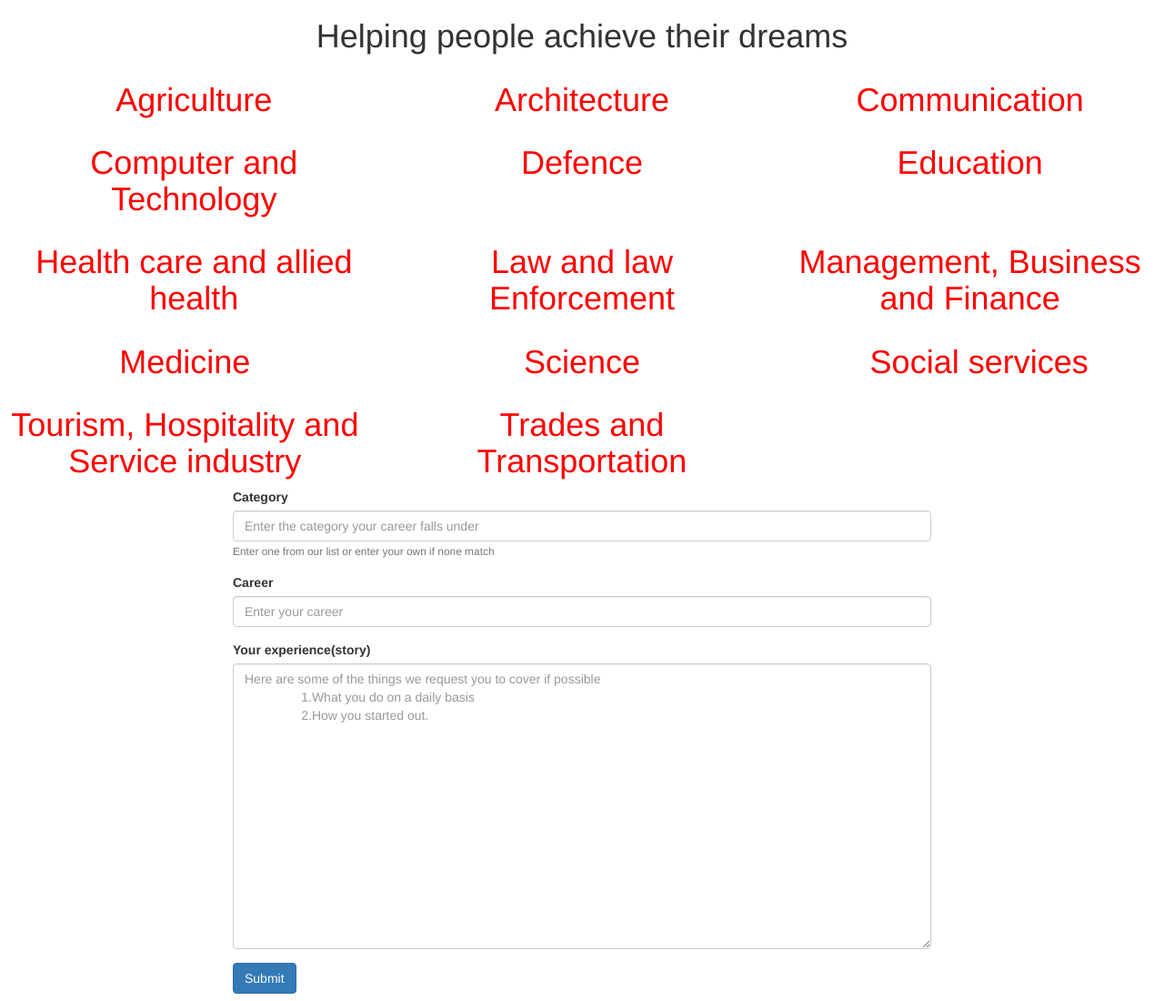
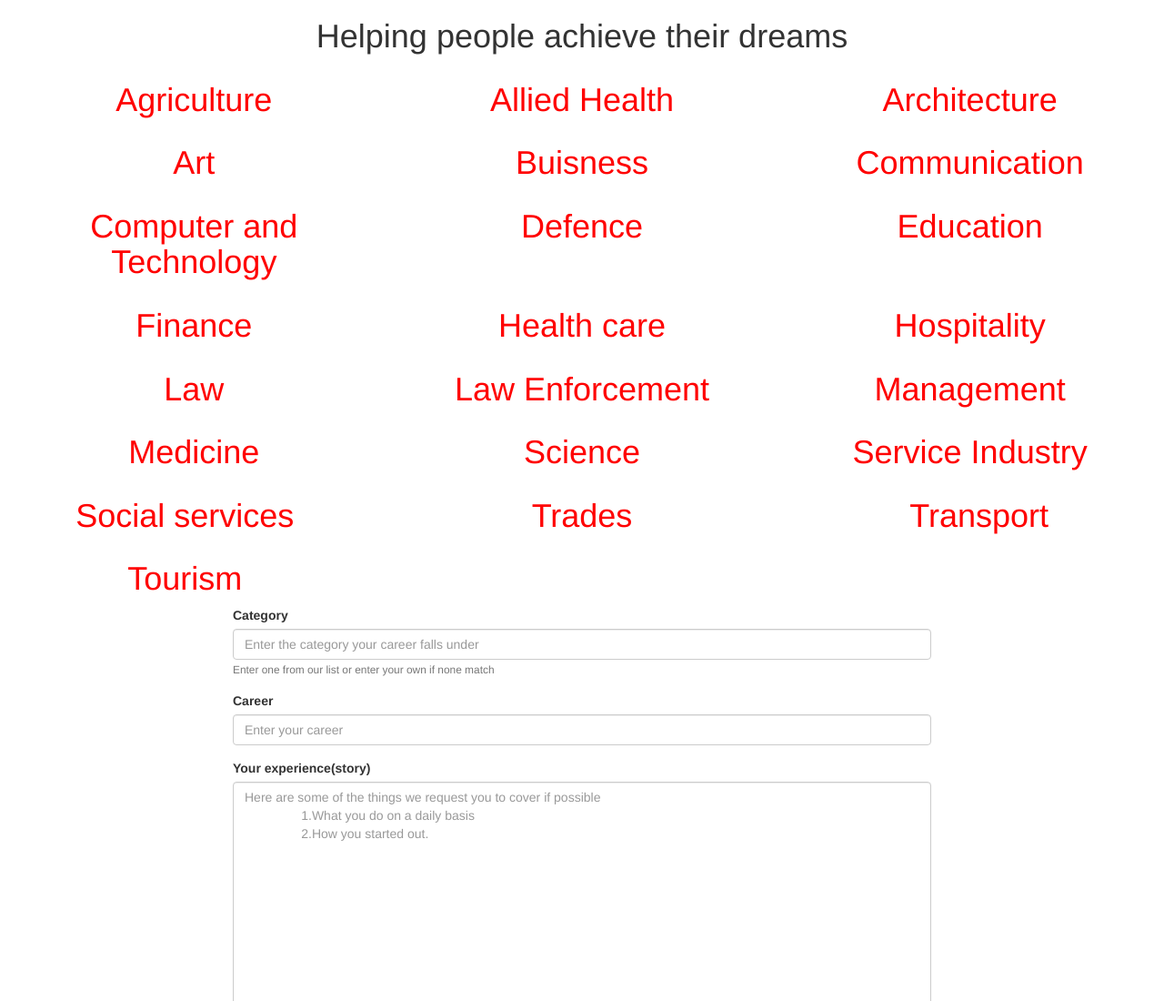
Before and after one commit to vinayaksodar/website, a plain HTML site: page index.html in a window 1280 px wide. Shown: the top 1100 px of the page at 91% size. Drawn offline with nearby package versions, Linux system fonts and the light colour scheme.

Commit message:
changing categories

```diff
--- a/index.html
+++ b/index.html
@@ -17,34 +17,56 @@
 		<h1 class="text-center"><a href="#" style="color:red">Agriculture</a></h1>
 	</div>
 	<div class="col-md-4">
+		<h1 class="text-center"><a href="#" style="color:red">Allied Health</a></h1>
+	</div>
+	<div class="col-md-4">
 		<h1 class="text-center"><a href="#" style="color:red">Architecture</a></h1>
+	</div>
+</div>
+<div class="row">
+	<div class="col-md-4">
+		<h1 class="text-center"><a href="#" style="color:red">Art</a></h1>
+	</div>
+	<div class="col-md-4">
+		<h1 class="text-center"><a href="#" style="color:red">Buisness</a></h1>
 	</div>
 	<div class="col-md-4">
 		<h1 class="text-center"><a href="#" style="color:red">Communication</a></h1>
 	</div>
-</div>
-<div class="row">
+</div><div class="row">
 	<div class="col-md-4">
 		<h1 class="text-center"><a href="#" style="color:red">Computer and Technology</a></h1>
 	</div>
 	<div class="col-md-4">
-		<h1 class="text-center"><a href="#" style="color:red">Defence</a></h1>
+		<h1 class="text-center"><a href="#" style="color:red">Defence </a></h1>
 	</div>
 	<div class="col-md-4">
 		<h1 class="text-center"><a href="#" style="color:red">Education</a></h1>
 	</div>
-</div><div class="row">
+</div>
+<div class="row">
 	<div class="col-md-4">
-		<h1 class="text-center"><a href="#" style="color:red">Health care and allied health</a></h1>
+		<h1 class="text-center"><a href="#" style="color:red">Finance </a></h1>
 	</div>
 	<div class="col-md-4">
-		<h1 class="text-center"><a href="#" style="color:red">Law and law Enforcement</a></h1>
+		<h1 class="text-center"><a href="#" style="color:red">Health care</a></h1>
 	</div>
 	<div class="col-md-4">
-		<h1 class="text-center"><a href="#" style="color:red">Management, Business and Finance</a></h1>
+		<h1 class="text-center"><a href="#" style="color:red">Hospitality</a></h1>
 	</div>
 </div>
-</div><div class="row">
+<div class="row">
+	<div class="col-md-4">
+		<h1 class="text-center"><a href="#" style="color:red">Law </a></h1>
+	</div>
+	<div class="col-md-4">
+		<h1 class="text-center"><a href="#" style="color:red">Law Enforcement </a></h1>
+	</div>
+    <div class="col-md-4">
+		<h1 class="text-center"><a href="#" style="color:red">Management</a></h1>
+	</div>
+</div>
+    <div class="row">
 	<div class="col-md-4">
 		<h1 class="text-center"><a href="#" style="color:red">Medicine</a></h1>
 	</div>
@@ -52,15 +74,30 @@
 		<h1 class="text-center"><a href="#" style="color:red">Science</a></h1>
 	</div>
 	<div class="col-md-4">
+		<h1 class="text-center"><a href="#" style="color:red">Service Industry</a></h1>
+	</div>
+</div>
+    </div>
+    <div class="row">
+	<div class="col-md-4">
 		<h1 class="text-center"><a href="#" style="color:red">Social services</a></h1>
 	</div>
-</div>
-</div><div class="row">
 	<div class="col-md-4">
-		<h1 class="text-center"><a href="#" style="color:red">Tourism, Hospitality and Service industry</a></h1>
+		<h1 class="text-center"><a href="#" style="color:red">Trades</a></h1>
 	</div>
 	<div class="col-md-4">
-		<h1 class="text-center"><a href="#" style="color:red">Trades and Transportation</a></h1>
+		<h1 class="text-center"><a href="#" style="color:red">Transport</a></h1>
+	</div>
+</div>
+    <div class="row">
+	<div class="col-md-4">
+		<h1 class="text-center"><a href="#" style="color:red">Tourism</a></h1>
+	</div>
+	<div class="col-md-4">
+		<h1 class="text-center"><a href="#" style="color:red"></a></h1>
+	</div>
+	<div class="col-md-4">
+		<h1 class="text-center"><a href="#" style="color:red"> </a></h1>
 	</div>
 </div>
 <form>
```
